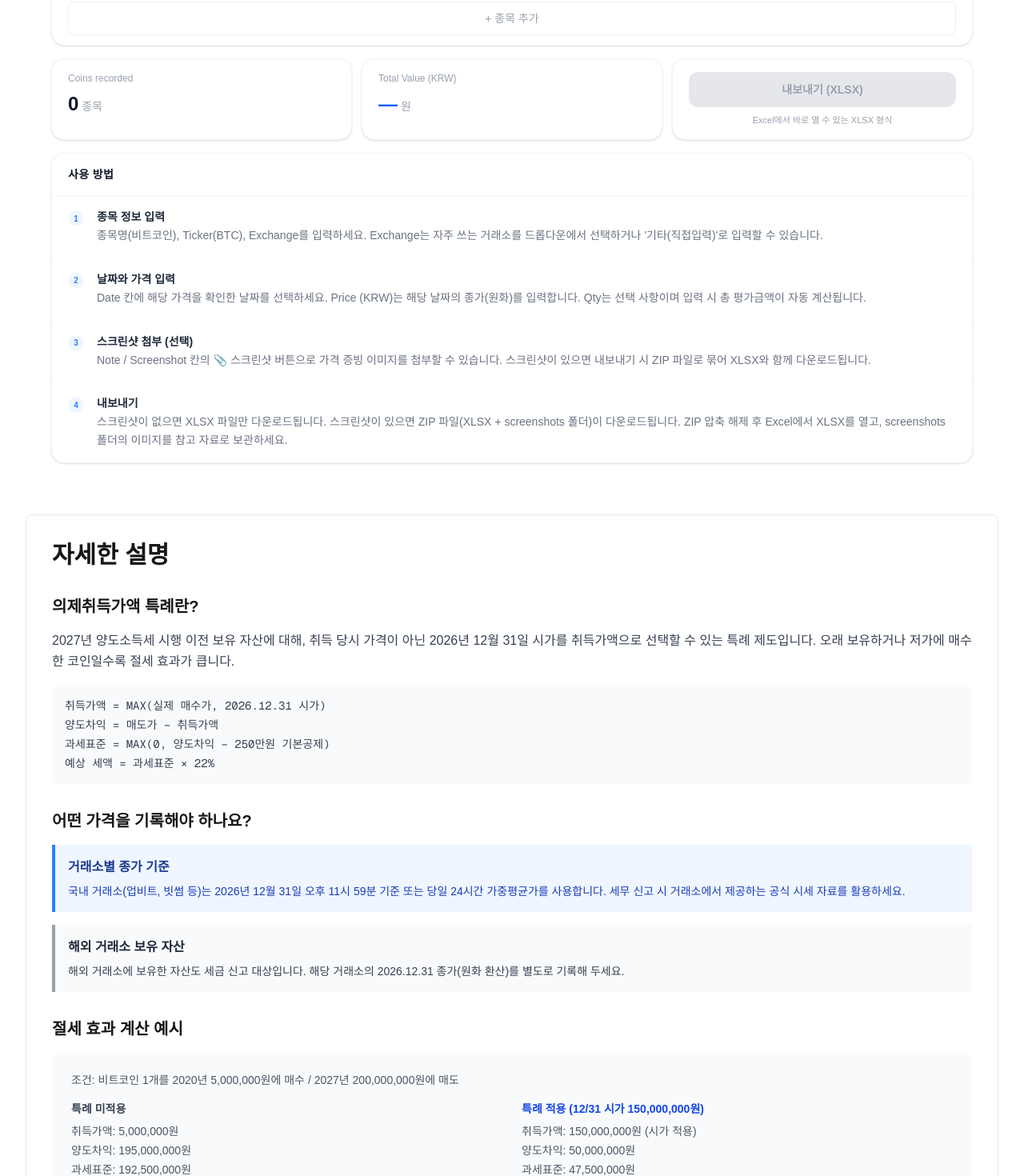
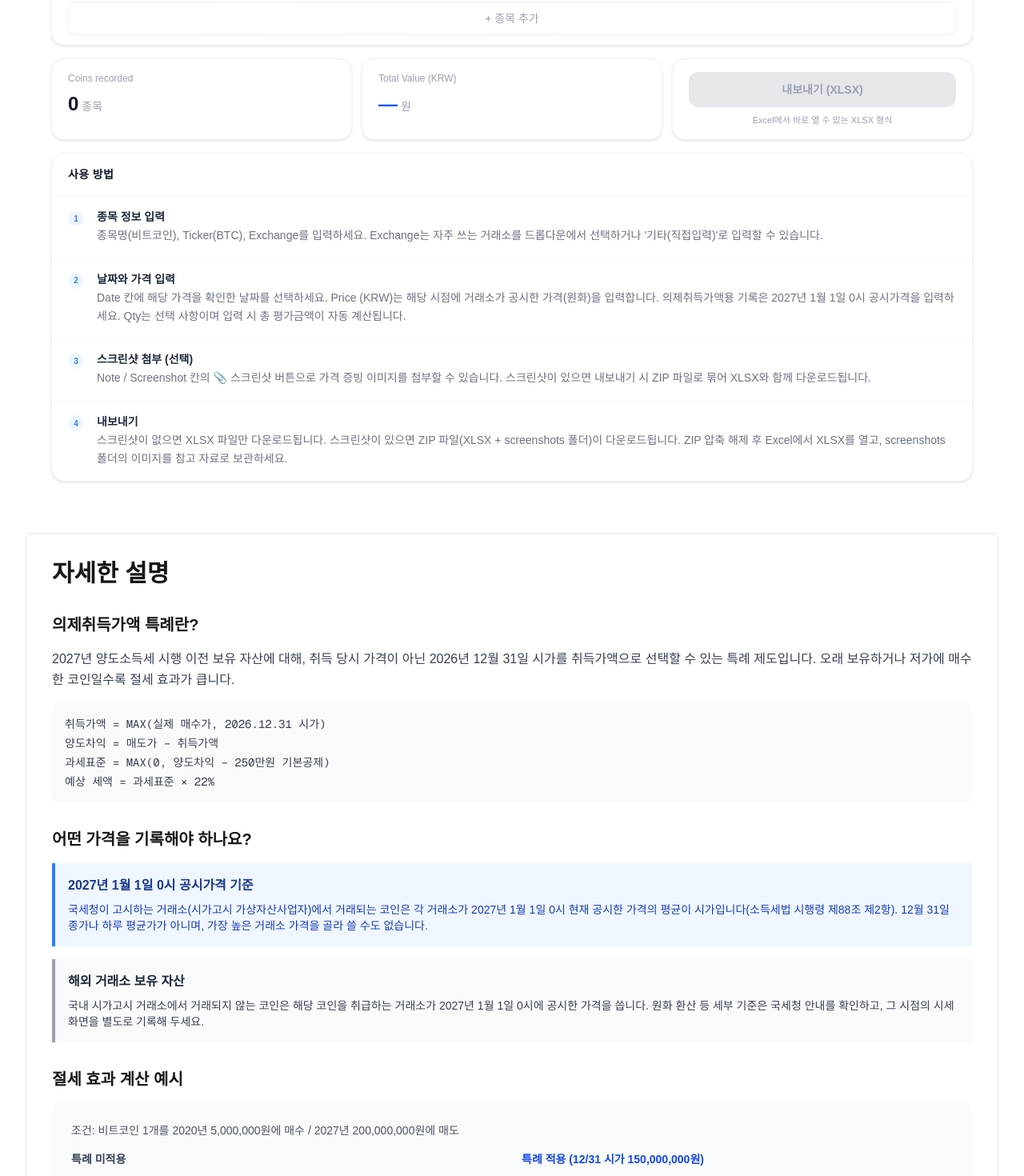
Before and after one commit to hyunguda/coinsjot, a Next.js app: page /calculators/year-end-price in a window 1280 px wide. Shown: the part 705-2175 px from the top of the page at 80% size. Built offline with nearby package versions, Linux system fonts and the light colour scheme.

Commit message:
Fix 팩트체크: 2026.12.31 시가를 2027.1.1 0시 공시가격(시가고시 사업자 평균)으로 정정 (소득세법 시행령 제88조②), 증여 평가액 기준 정정

```diff
--- a/app/calculators/deemed-acquisition-price/page.tsx
+++ b/app/calculators/deemed-acquisition-price/page.tsx
@@ -145,9 +145,10 @@ export default function DeemedAcquisitionPage() {
               <div className="border-l-4 border-yellow-500 bg-yellow-50 p-4">
                 <p className="font-semibold text-yellow-900 mb-2">Q. 2026년 12월 31일 시가는 어떻게 확인하나요?</p>
                 <p className="text-yellow-800">
-                  거래소(업비트, 빗썸 등)의 종가를 기준으로 합니다. 증명을 위해 거래소 스크린샷이나 공식 API
-                  데이터를 보관하는 것이 좋습니다. 여러 거래소의 가격이 다를 수 있으므로 가장 높은 가격을
-                  선택하는 것이 절세에 유리합니다.
+                  12월 31일 종가가 아니라 2027년 1월 1일 0시 현재 거래소가 공시한 가격입니다. 국세청이 고시하는
+                  거래소(시가고시 가상자산사업자)에서 거래되는 코인은 그 거래소들 가격의 평균을 쓰며, 가장 높은
+                  거래소 가격을 골라 쓸 수는 없습니다(소득세법 시행령 제88조 제2항). 보유 현황과 시세 화면을
+                  함께 기록해 두세요.
                 </p>
               </div>
 
--- a/app/calculators/year-end-price/page.tsx
+++ b/app/calculators/year-end-price/page.tsx
@@ -6,7 +6,7 @@ export const metadata: Metadata = {
   description:
     "보유 중인 가상자산의 날짜별 가격을 종목별로 기록하고 엑셀(CSV)로 내보냅니다. 스크린샷 첨부 기능으로 의제취득가액 특례 등 세금 신고에 필요한 증빙 자료를 한 번에 준비하세요.",
   keywords:
-    "코인 보유가격 기록, 가상자산 시가 기록, 2026년 12월 31일 시가, 의제취득가액 기준일, 코인 종가 기록, 가상자산 세금 자료",
+    "코인 보유가격 기록, 가상자산 시가 기록, 2026년 12월 31일 시가, 의제취득가액 기준일, 2027년 1월 1일 0시 시가, 가상자산 세금 자료",
   alternates: {
     canonical: "https://coinsjot.com/calculators/year-end-price",
   },
@@ -37,7 +37,7 @@ export default function YearEndPricePage() {
             더 높은 금액으로 산정됩니다. 즉, 시가가 더 높다면 세금을 크게 줄일 수 있습니다.
           </p>
           <p className="text-blue-800 text-sm font-semibold">
-            → 2026년 12월 31일 당일 각 거래소의 종가를 꼭 캡처하거나 기록해 두세요.
+            → 이 시가는 12월 31일 종가가 아니라 2027년 1월 1일 0시 현재 거래소 공시가격입니다. 그 시점 전후 시세 화면을 꼭 캡처하거나 기록해 두세요.
           </p>
         </div>
       </div>
@@ -71,18 +71,19 @@ export default function YearEndPricePage() {
             <h3 className="text-xl font-bold mb-4">어떤 가격을 기록해야 하나요?</h3>
             <div className="space-y-4">
               <div className="border-l-4 border-blue-500 bg-blue-50 p-4">
-                <p className="font-semibold text-blue-900 mb-2">거래소별 종가 기준</p>
+                <p className="font-semibold text-blue-900 mb-2">2027년 1월 1일 0시 공시가격 기준</p>
                 <p className="text-blue-800 text-sm">
-                  국내 거래소(업비트, 빗썸 등)는 2026년 12월 31일 오후 11시 59분 기준 또는
-                  당일 24시간 가중평균가를 사용합니다. 세무 신고 시 거래소에서 제공하는
-                  공식 시세 자료를 활용하세요.
+                  국세청이 고시하는 거래소(시가고시 가상자산사업자)에서 거래되는 코인은 각 거래소가
+                  2027년 1월 1일 0시 현재 공시한 가격의 평균이 시가입니다(소득세법 시행령 제88조 제2항).
+                  12월 31일 종가나 하루 평균가가 아니며, 가장 높은 거래소 가격을 골라 쓸 수도 없습니다.
                 </p>
               </div>
               <div className="border-l-4 border-gray-400 bg-gray-50 p-4">
                 <p className="font-semibold text-gray-800 mb-2">해외 거래소 보유 자산</p>
                 <p className="text-gray-700 text-sm">
-                  해외 거래소에 보유한 자산도 세금 신고 대상입니다. 해당 거래소의
-                  2026.12.31 종가(원화 환산)를 별도로 기록해 두세요.
+                  국내 시가고시 거래소에서 거래되지 않는 코인은 해당 코인을 취급하는 거래소가
+                  2027년 1월 1일 0시에 공시한 가격을 씁니다. 원화 환산 등 세부 기준은 국세청 안내를
+                  확인하고, 그 시점의 시세 화면을 별도로 기록해 두세요.
                 </p>
               </div>
             </div>
--- a/app/components/YearEndPriceRecorder.tsx
+++ b/app/components/YearEndPriceRecorder.tsx
@@ -435,7 +435,7 @@ export function YearEndPriceRecorder() {
             {
               num: "2",
               title: "날짜와 가격 입력",
-              desc: "Date 칸에 해당 가격을 확인한 날짜를 선택하세요. Price (KRW)는 해당 날짜의 종가(원화)를 입력합니다. Qty는 선택 사항이며 입력 시 총 평가금액이 자동 계산됩니다.",
+              desc: "Date 칸에 해당 가격을 확인한 날짜를 선택하세요. Price (KRW)는 해당 시점에 거래소가 공시한 가격(원화)을 입력합니다. 의제취득가액용 기록은 2027년 1월 1일 0시 공시가격을 입력하세요. Qty는 선택 사항이며 입력 시 총 평가금액이 자동 계산됩니다.",
             },
             {
               num: "3",
--- a/app/insights/crypto-spouse-tax-split/page.tsx
+++ b/app/insights/crypto-spouse-tax-split/page.tsx
@@ -184,7 +184,7 @@ export default function ArticleCryptoSpouseTaxSplit() {
               <span className="text-blue-500 font-bold mt-0.5 shrink-0">②</span>
               <span>
                 <strong>실제 거래 내역 보관:</strong> 증여 사실과 매도 내역이 각각 분리돼야 합니다.
-                거래소 거래 내역 CSV를 보관하고, 증여 시 시가 자료(거래소 종가)를 기록해두세요.
+                거래소 거래 내역 CSV를 보관하고, 증여 재산 평가액 자료(증여일 전·이후 각 1개월 일평균가액의 평균, 홈택스 가상자산 일평균가격 조회)를 보관해두세요.
               </span>
             </li>
             <li className="flex gap-3">
--- a/app/insights/deemed-acquisition-price-special/page.tsx
+++ b/app/insights/deemed-acquisition-price-special/page.tsx
@@ -193,15 +193,15 @@ export default function ArticleDeemedAcquisitionPriceSpecial() {
             {[
               {
                 title: "국내 거래소 공시 기준가",
-                desc: "업비트·빗썸·코인원 등 국내 거래소에서 12월 31일 24시(자정) 기준 마지막 체결가 또는 일별 종가를 기준으로 합니다. 거래소별 기준가 고시를 확인하세요.",
+                desc: "국세청이 고시하는 거래소(시가고시 가상자산사업자)에서 거래되는 코인은 각 거래소가 2027년 1월 1일 0시 현재 공시한 가격의 평균이 시가입니다(소득세법 시행령 제88조 제2항). 12월 31일 종가가 아니며, 가장 높은 거래소 가격을 골라 쓸 수 없습니다.",
               },
               {
                 title: "해외 거래소 이용자",
-                desc: "해외 거래소를 이용했거나 거래소 내 거래가 없는 경우, 코인마켓캡·코인게코 등 공신력 있는 데이터 집계 사이트의 당일 종가를 활용할 수 있습니다. 스크린샷과 URL을 함께 보관하세요.",
+                desc: "국내 시가고시 거래소에서 거래되지 않는 코인은 해당 코인을 취급하는 거래소가 2027년 1월 1일 0시에 공시한 가격을 씁니다. 원화 환산 등 세부 기준은 국세청 안내를 확인하고, 그 시점의 시세 화면을 보관하세요.",
               },
               {
                 title: "코인마켓캡 과거 데이터 활용",
-                desc: "날짜가 지난 후에도 코인마켓캡의 Historical Data 탭에서 특정 날짜의 시가·종가·고가·저가를 확인할 수 있습니다.",
+                desc: "코인마켓캡 등의 과거 시세 데이터는 참고 자료로 보관할 수 있지만, 법령상 시가 기준은 위 거래소 공시가격입니다.",
               },
             ].map((item, i) => (
               <div key={i} className="flex gap-4 p-4 border border-gray-200 rounded-xl">
@@ -290,6 +290,12 @@ export default function ArticleDeemedAcquisitionPriceSpecial() {
           </div>
         </section>
 
+        {/* 수정 이력 */}
+        <p className="text-xs text-gray-400">
+          수정 이력: 2026년 10월 7일 2026년 12월 31일 시가 산정 기준을 &lsquo;12월 31일 종가&rsquo;에서
+          &lsquo;2027년 1월 1일 0시 현재 거래소 공시가격(시가고시 사업자는 평균)&rsquo;(소득세법 시행령 제88조 제2항)으로 정정했습니다.
+        </p>
+
         {/* 면책 고지 */}
         <div className="bg-gray-50 border border-gray-200 rounded-xl p-5 text-sm text-gray-500 leading-relaxed">
           본 글은 일반적인 정보 제공을 목적으로 작성되었으며 세무 조언이 아닙니다. 세법은 개정될 수 있으며
```
